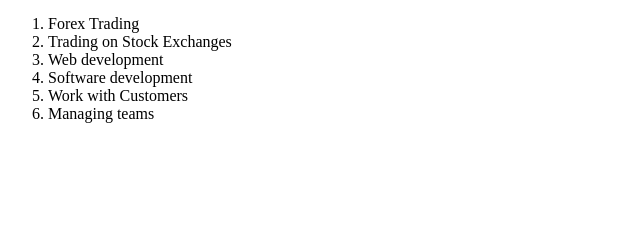
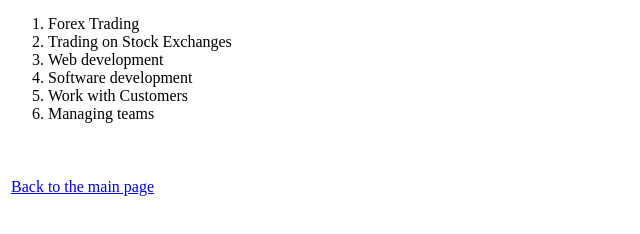
Before and after one commit to IceRoby/CV, a plain HTML site: page hobbies.html in a window 1280 px wide. Shown: the part 44-278 px from the top of the page, without its empty margins (0-640 px from the left). Drawn offline with Linux system fonts and the light colour scheme.

Commit message:
Add files via upload

```diff
--- a/hobbies.html
+++ b/hobbies.html
@@ -18,6 +18,17 @@
         <li>Work with Customers</li>
         <li>Managing teams</li>
     </ol>
+
+<!-- Link to the main/home page, index.html-->
+<br>
+<br>
+<table>
+    <tr>
+        <td> <a href="index.html">Back to the main page</a> </td>
+    </tr>
+</table>
+
+
 </body>
 
 </html>
```
Also changed, not shown: contact.html (+10 -0 lines), inputs.html (+10 -0 lines).
